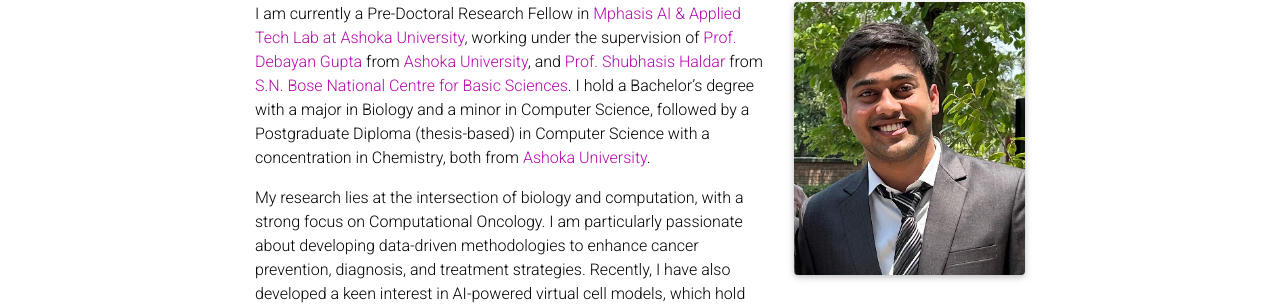
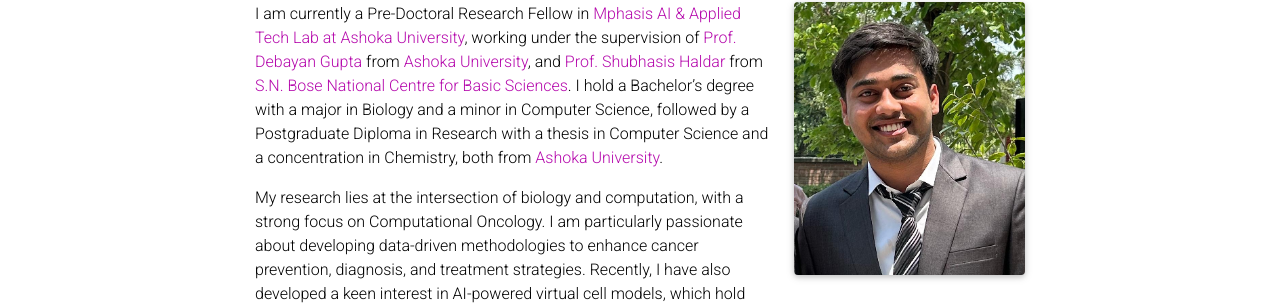
Before and after one commit to iamspriyadarshi/iamspriyadarshi.github.io, a Jekyll site: the page built from _pages/about.md, in a window 1280 px wide and 1013 px high. Shown: the part 199-507 px from the top of the window. Built offline with Jekyll 4.4.1, drawn with Linux system fonts in a browser that asks for light colours; full-size pictures stand in for the smaller copies a plugin makes; some web fonts are replaced; comment, search, counter and statistics services are not loaded; a style sheet for code colours, icons or effects is not loaded.

Commit message:
Update about.md

```diff
--- a/_pages/about.md
+++ b/_pages/about.md
@@ -15,7 +15,7 @@
 social: true  # includes social icons at the bottom of the page
 ---
 
-I am currently a Pre-Doctoral Research Fellow in [Mphasis AI & Applied Tech Lab at Ashoka University](https://www.ashoka.edu.in/page/mphasis-lab/), working under the supervision of [Prof. Debayan Gupta](https://www.ashoka.edu.in/profile/debayan-gupta/) from [Ashoka University](https://www.ashoka.edu.in), and [Prof. Shubhasis Haldar](https://www.shubhasis-haldar-cmt.com/) from [S.N. Bose National Centre for Basic Sciences](https://www.bose.res.in/). I hold a Bachelor's degree with a major in Biology and a minor in Computer Science, followed by a Postgraduate Diploma (thesis-based) in Computer Science with a concentration in Chemistry, both from [Ashoka University](https://www.ashoka.edu.in).
+I am currently a Pre-Doctoral Research Fellow in [Mphasis AI & Applied Tech Lab at Ashoka University](https://www.ashoka.edu.in/page/mphasis-lab/), working under the supervision of [Prof. Debayan Gupta](https://www.ashoka.edu.in/profile/debayan-gupta/) from [Ashoka University](https://www.ashoka.edu.in), and [Prof. Shubhasis Haldar](https://www.shubhasis-haldar-cmt.com/) from [S.N. Bose National Centre for Basic Sciences](https://www.bose.res.in/). I hold a Bachelor's degree with a major in Biology and a minor in Computer Science, followed by a Postgraduate Diploma in Research with a thesis in Computer Science and a concentration in Chemistry, both from [Ashoka University](https://www.ashoka.edu.in).
 
 My research lies at the intersection of biology and computation, with a strong focus on Computational Oncology. I am particularly passionate about developing data-driven methodologies to enhance cancer prevention, diagnosis, and treatment strategies. Recently, I have also developed a keen interest in AI-powered virtual cell models, which hold immense potential for simulating complex cellular behaviors and understanding disease mechanisms. Through this interdisciplinary work, I aim to drive progress in precision medicine and contribute meaningfully to biomedical innovation.
 
```
